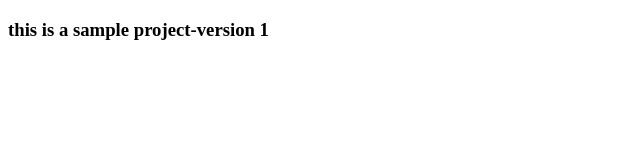
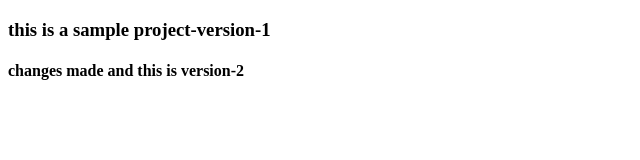
Before and after one commit to Sneha28045/sample1, a plain HTML site: page index.html in a window 1280 px wide. Shown: the whole page, without its empty margins (0-640 px from the left). Drawn offline with Linux system fonts and the light colour scheme.

Commit message:
version-1

```diff
--- a/index.html
+++ b/index.html
@@ -4,6 +4,7 @@
         <title>document</title>
     </head>
     <body>
-        <h3>this is a sample project-version 1</h3>
+        <h3>this is a sample project-version-1</h3>
+        <h4>changes made and this is version-2</h4>
     </body>
 </html>
```
